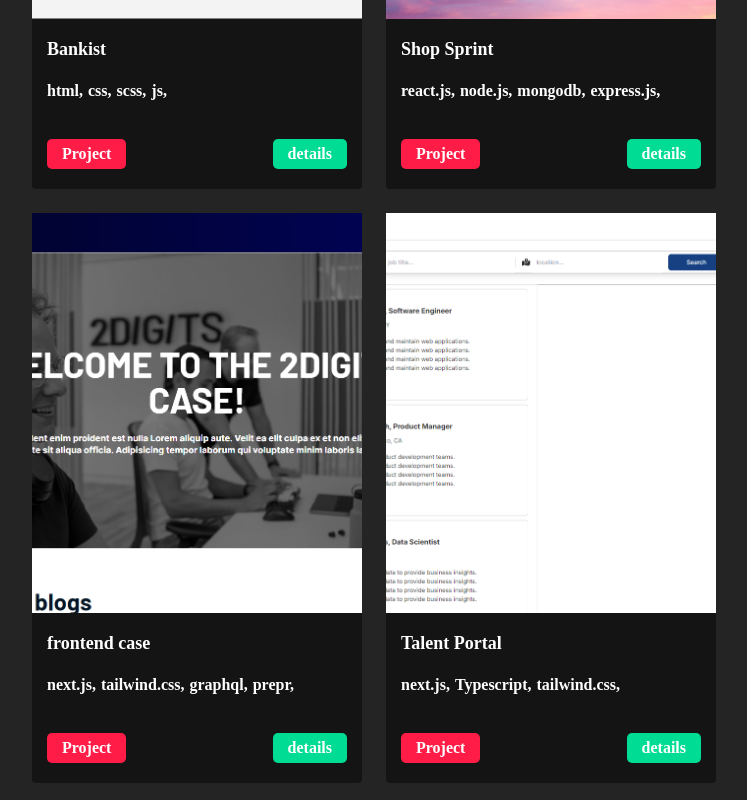
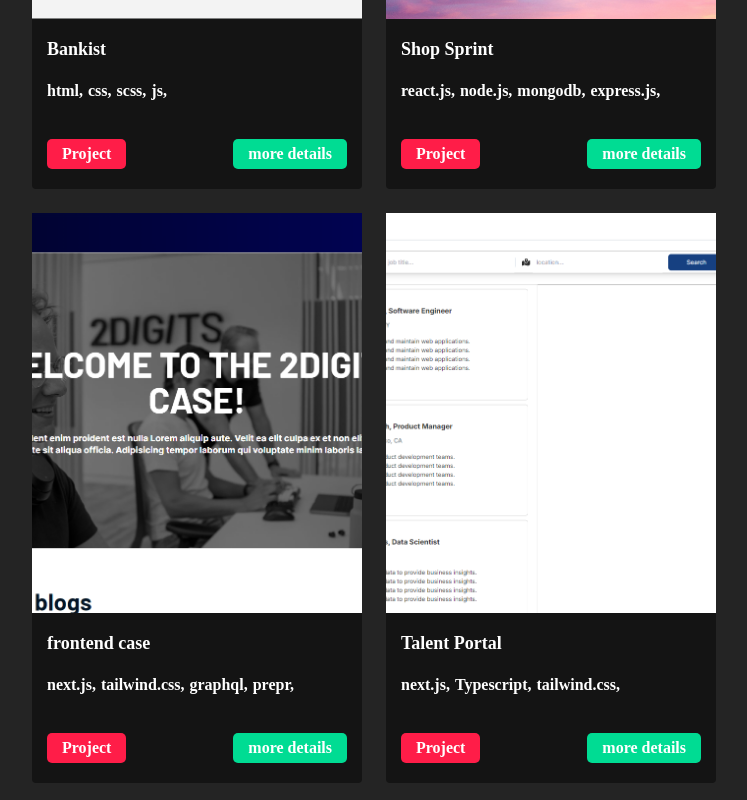
Before and after one commit to Ameer2000Mzori/New-Portfolio-2024, a React (Create React App) app: page / in a window 1280 px wide. Shown: the part 2300-3100 px from the top of the page, without its empty margins (266-1013 px from the left). Built offline with nearby package versions, Linux system fonts and the light colour scheme; a web font is replaced by a local one.

Commit message:
small add

```diff
--- a/src/components/projects_blogs/projects.jsx
+++ b/src/components/projects_blogs/projects.jsx
@@ -82,7 +82,7 @@ export default function ProjectsPage() {
                   }}
                   className=" hover:bg-green-900  bg-[#00dc93] font-baloo font-bold  px-[15px] py-[3px] rounded-[5px]"
                 >
-                  details
+                  more details
                 </div>
               </div>
             </div>
```
